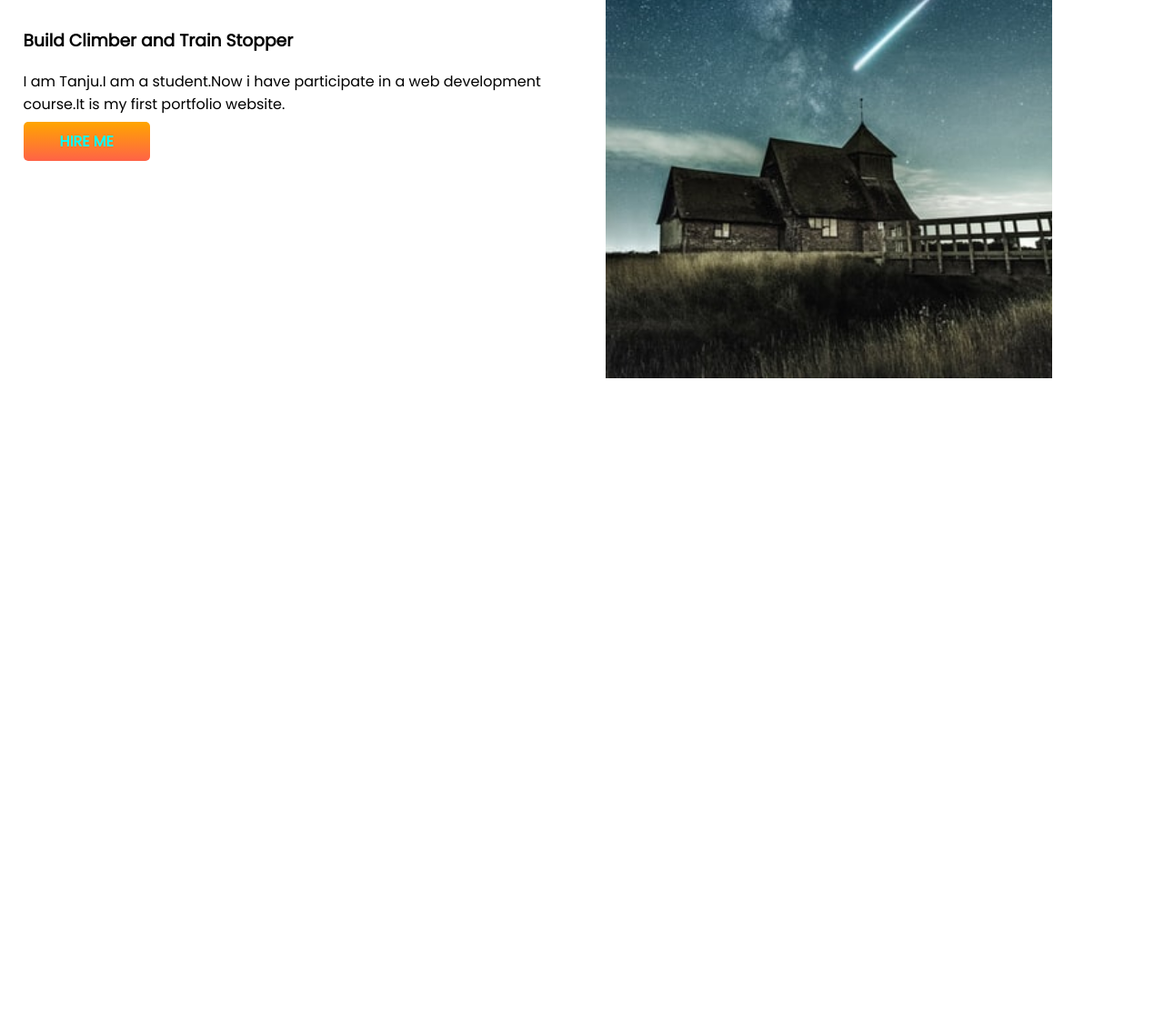
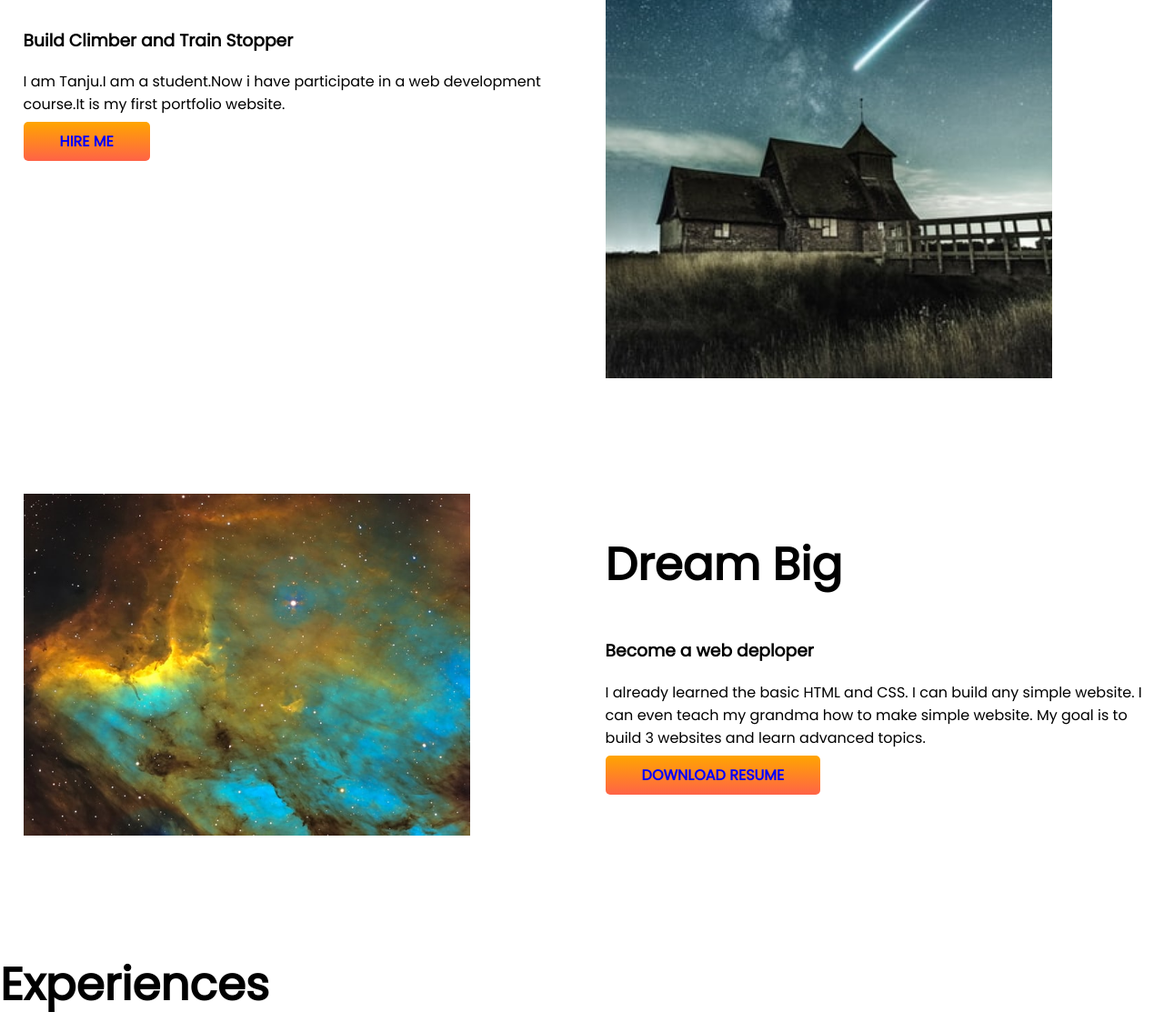
Before and after one commit to sntanju/developer-portfolio, a plain HTML site: page index.html in a window 1280 px wide. Shown: the part 320-1444 px from the top of the page at 91% size. Before the commit the page ends 800 px from the top, so only its background shows below. Drawn offline with Linux system fonts and the light colour scheme.

Commit message:
dream-big

```diff
--- a/index.html
+++ b/index.html
@@ -17,11 +17,23 @@
 <h1><span class="orange-color">Sanjida Nasrin Tanju</span> World!</h1>
 <h3>Build Climber and Train Stopper</h3>
 <p>I am Tanju.I am a student.Now i have participate in a web development course.It is my first portfolio website. </p>
-<a class="link-button" target = "blank" href="https://www.programming-hero.com/">HIRE ME</a>
+<a class="link-button" target = "_blank" href="https://www.programming-hero.com/">HIRE ME</a>
 </div>
 <div class="half-width">
 <img src="images/photo-1502675135487-e971002a6adb.jpeg" alt="">
 </div>
 </section>
+<section class="dream-big">
+    <div class="half-width">
+<img src="images/photo-1595088402198-24d44e48d57c.jpeg" alt="">
+    </div>
+    <div class="half-width">
+        <h1>Dream Big</h1>
+        <h3>Become a web deploper</h3>
+        <P>I already learned the basic HTML and CSS. I can build any simple website. I can even teach my grandma how to make simple website. My goal is to build 3 websites and learn advanced topics.</P>
+        <a class="link-button" target="_blank" href="https://www.programming-hero.com/">DOWNLOAD RESUME</a>
+     </div>
+     </section>
+<h1>Experiences</h1>
 </body>
 </html>
--- a/style.css
+++ b/style.css
@@ -10,6 +10,7 @@ h1{
 }
 section{
     display:flex;
+    margin-bottom: 120px;
 }
 .half-width{
 width:50%;
@@ -23,7 +24,7 @@ padding-left:2%;
    text-decoration: none;
    background-image: linear-gradient(orange, tomato);
    padding:10px 40px;
-   color:aqua;
+   color:blue;
    font-weight: 700;
    border-radius:5px;
 }
@@ -32,3 +33,8 @@ padding-left:2%;
     background-repeat: no-repeat;
     background-size: 50px;
 }
+.dream-big{
+   background-image: url();
+   background-position: right;
+   background-repeat: no-repeat;
+}
```
